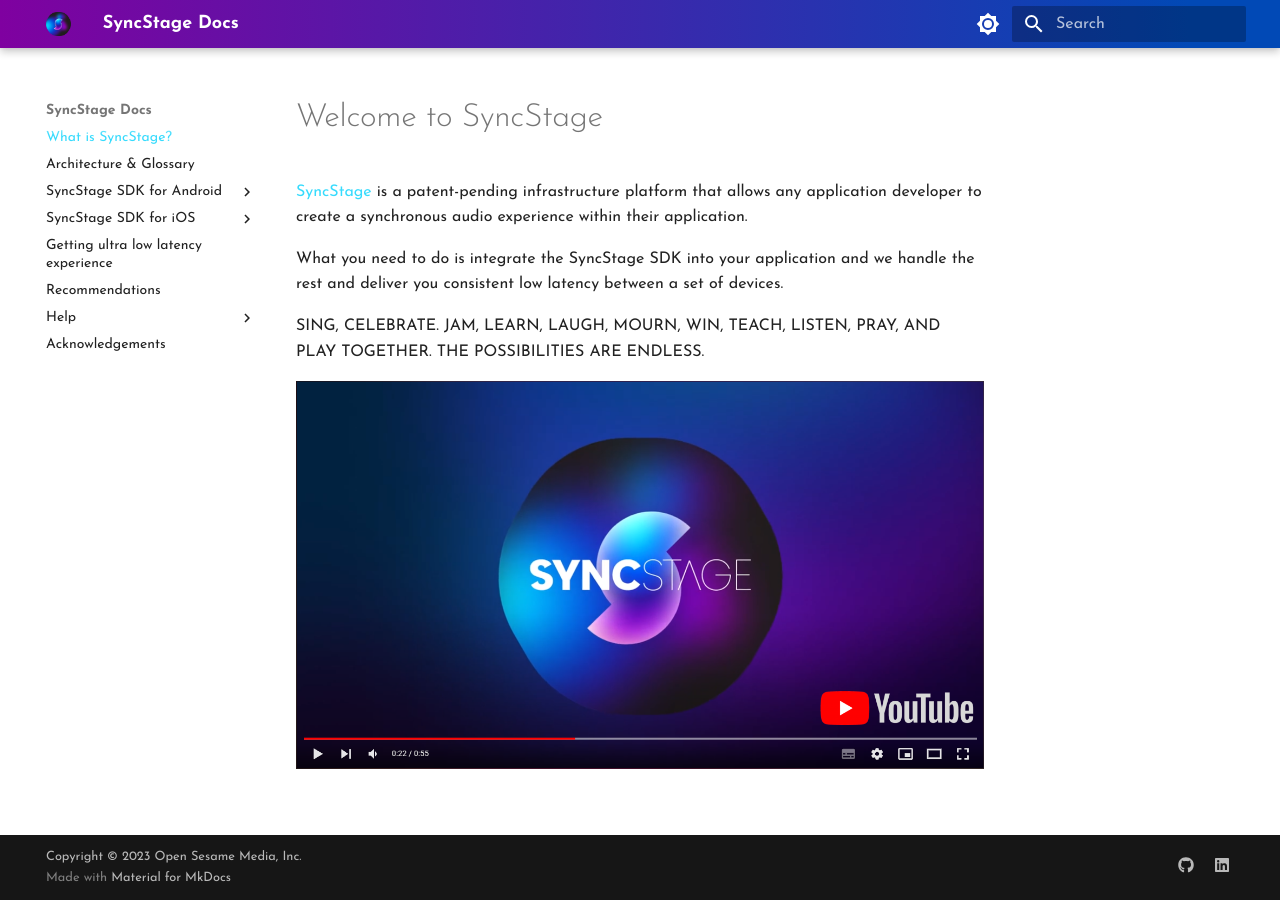
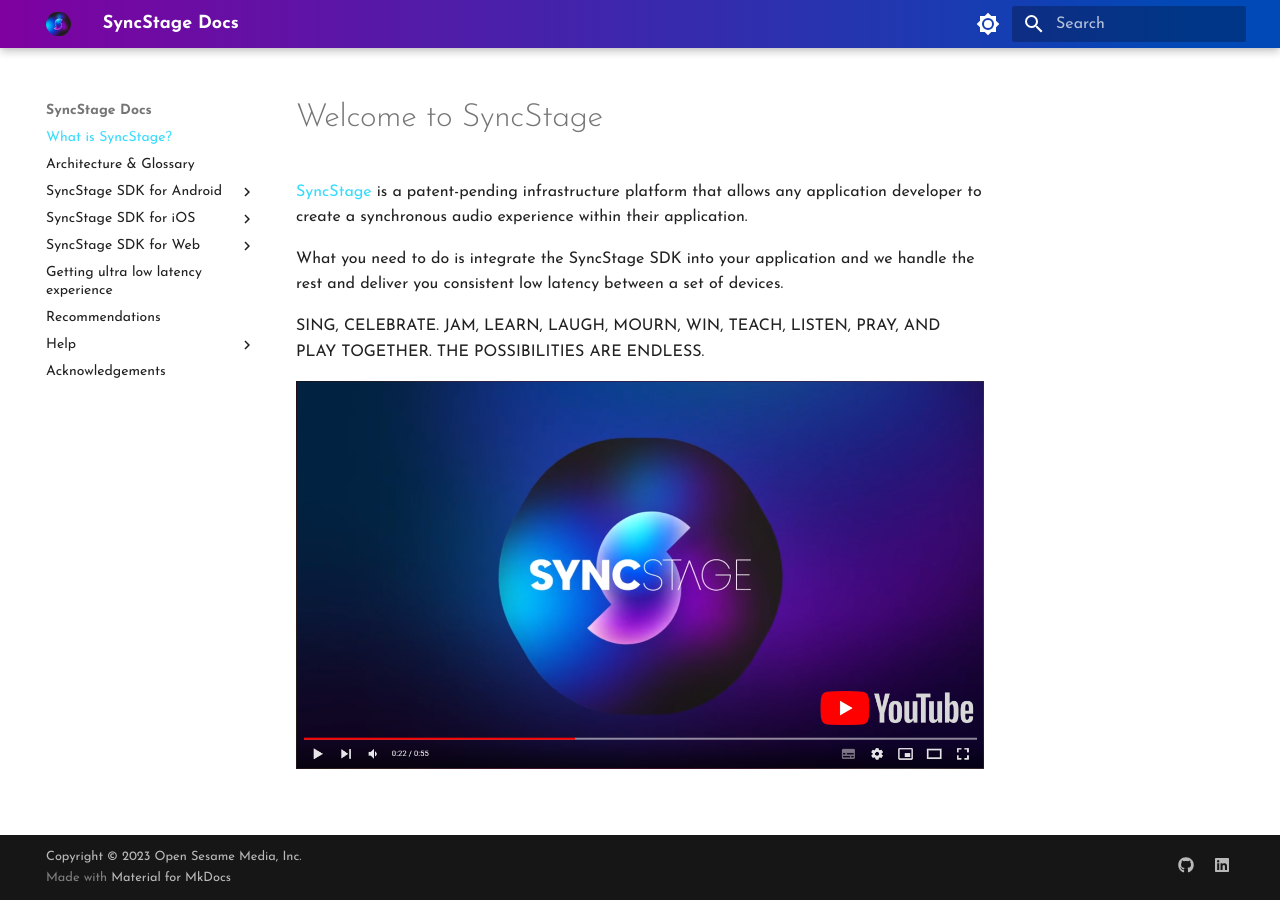
Before and after one commit to opensesamemedia/syncstage-docs, an MkDocs documentation site: the page built from docs/index.md, in a window 1280 px wide. Built offline with MkDocs 1.6.1 and Material for MkDocs 9.7.7, drawn with Linux system fonts in a browser that asks for light colours; some of the changed lines change nothing that is shown.

Commit message:
Showing web SDK preview

```diff
--- a/mkdocs.yml
+++ b/mkdocs.yml
@@ -91,14 +91,14 @@
       - Delegates: ios/sdk-delegates.md
     - Test App: ios/test-app.md
     - Changelog: ios/changelog.md
-  # - SyncStage SDK for Web:
-  #   - Overview: web/overview.md
-  #   - Quickstart: web/quickstart.md
-  #   - Reference:
-  #     - Methods: web/sdk-methods.md
-  #     - Delegates: web/sdk-delegates.md
-  #     - Error codes: web/sdk-error-codes.md
-  #   - Test App: web/test-app.md
+  - SyncStage SDK for Web:
+    - Overview: web/overview.md
+    - Quickstart: web/quickstart.md
+    - Reference:
+      - Methods: web/sdk-methods.md
+      - Delegates: web/sdk-delegates.md
+      - Error codes: web/sdk-error-codes.md
+    - Test App: web/test-app.md
   - Getting ultra low latency experience: low-latency-experience.md
   - Recommendations: recommendations.md
   - Help:
```
